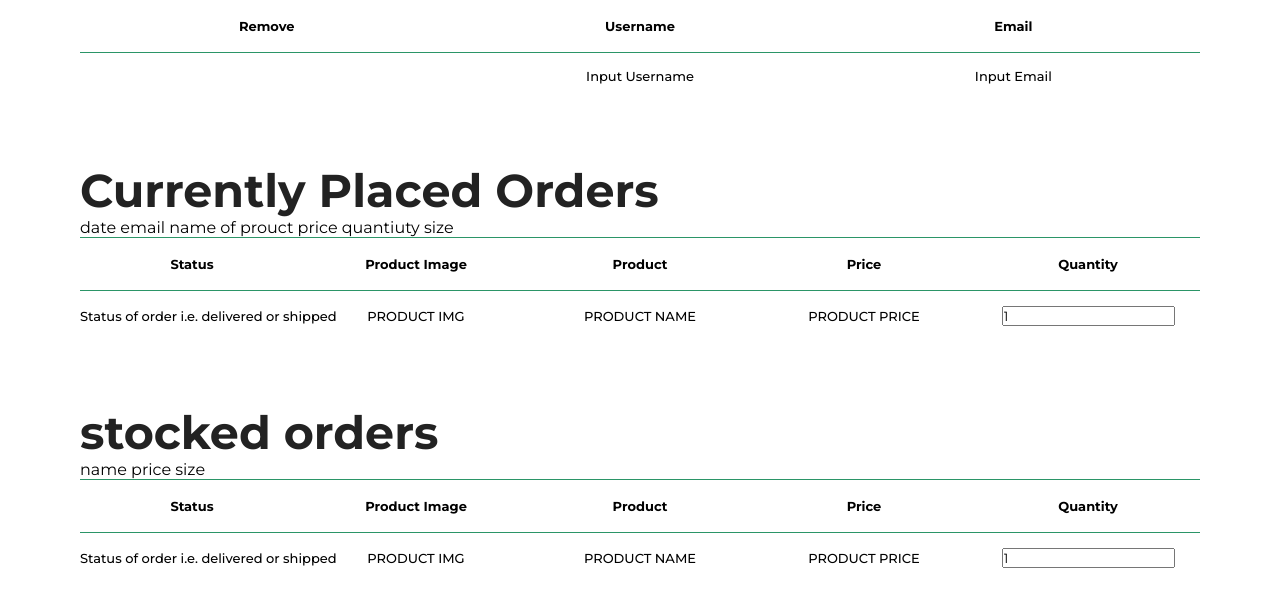
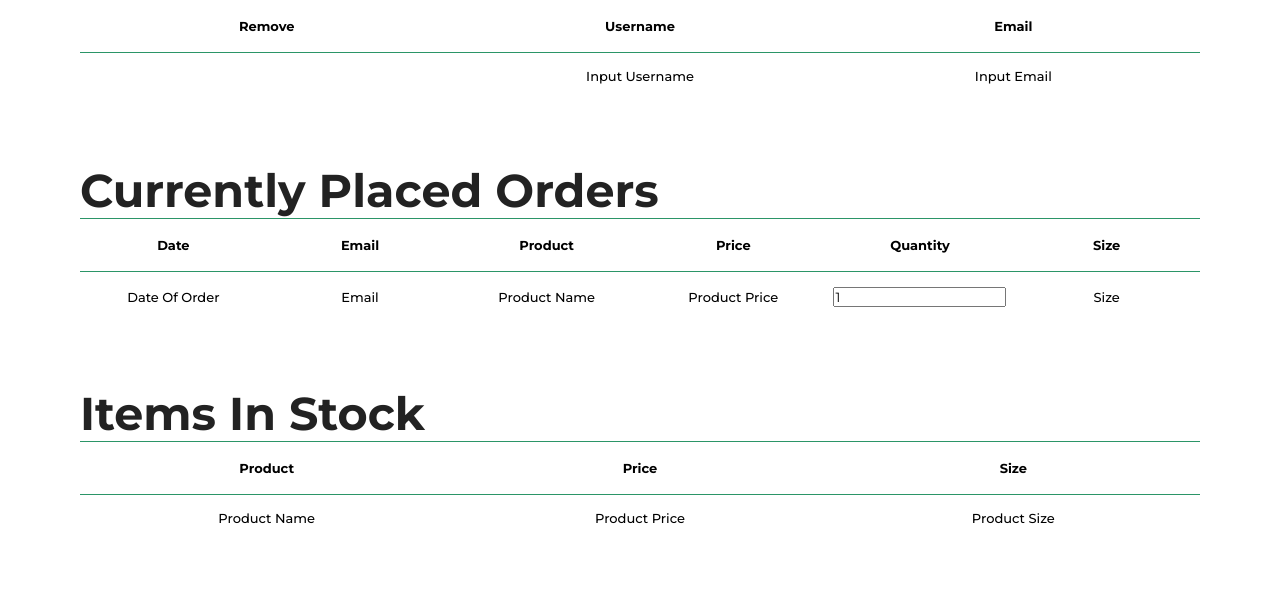
Before and after one commit to Zaryabv/Team37, a Django app: template Cleats/shop/shop/templates/admin.html in a window 1280 px wide. Shown: the part 214-822 px from the top of the page. After the commit the page ends 738 px from the top, so only its background shows below. Run offline with Django 3.2, Linux system fonts and the light colour scheme; the template is opened without the code that fills it, so the values that code supplies are empty; some libraries are stand-ins or nearby versions.

Commit message:
formatting and styles of admin page
admin tables of customer list, currently placed orders and items in stock

the descriptions for now will act as place holders for the info that will be received when incorporated with the back end

```diff
--- a/Cleats/shop/shop/templates/admin.html
+++ b/Cleats/shop/shop/templates/admin.html
@@ -30,10 +30,10 @@
             <li><a class="active" href="admin.html">Admin</a></li>
         </ul>
     </div>
-
     </section>
 
-    <section id="orders-page" class="section-p1">
+    <body>
+    <section id="admin-list-customer" class="section-p1">
         <table width=auto>
             <h2>Customer List</h2>
             <thead>
@@ -53,56 +53,50 @@
     </section>
 
 
-    <section id="orders-page" class="section-p1">
+    <section id="admin-order-placed" class="section-p1">
         <table width=auto>
-            <h2>Currently Placed Orders </h2>
-            <thead> date email name of prouct price quantiuty size
+            <h2>Currently Placed Orders</h2>
+            <thead>
                 <tr>
-                    <td>Status</td>
-                    <td>Product Image</td>
+                    <td>Date</td>
+                    <td>Email</td>
                     <td>Product</td>
                     <td>Price</td>
                     <td>Quantity</td>
+                    <td>Size</td>
                 </tr>
             </thead>
             <tbody>
                 <tr>
-                    <td>Status of order i.e. delivered or shipped</td>
-                    <td>PRODUCT IMG</td>
-                    <td>PRODUCT NAME</td>
-                    <td>PRODUCT PRICE</td>
+                    <td>Date Of Order</td>
+                    <td>Email</td>
+                    <td>Product Name</td>
+                    <td>Product Price</td>
                     <td><input type="number" value="1"></td>
-
+                    <td>Size</td>
                 </tr>
             </tbody>
         </table>
     </section>
 
-
-    <section id="orders-page" class="section-p1">
+    <section id="admin-items-stock" class="section-p1">
         <table width=auto>
-            <h2> stocked orders</h2>
+            <h2>Items In Stock</h2>
             <thead>
-                <tr>name price size
-                    <td>Status</td>
-                    <td>Product Image</td>
+                <tr>
                     <td>Product</td>
                     <td>Price</td>
-                    <td>Quantity</td>
+                    <td>Size</td>
                 </tr>
             </thead>
             <tbody>
                 <tr>
-                    <td>Status of order i.e. delivered or shipped</td>
-                    <td>PRODUCT IMG</td>
-                    <td>PRODUCT NAME</td>
-                    <td>PRODUCT PRICE</td>
-                    <td><input type="number" value="1"></td>
-
+                    <td>Product Name</td>
+                    <td>Product Price</td>
+                    <td>Product Size</td>
                 </tr>
             </tbody>
         </table>
     </section>
 
 </body>
-</body>
--- a/Cleats/shop/shop/templates/style.css
+++ b/Cleats/shop/shop/templates/style.css
@@ -480,7 +480,6 @@ sm-banner span {
 
 }
 
-
 #orders-page table thead {
     border: 1px solid #2b9567;
     border-left: none;
@@ -511,5 +510,124 @@ sm-banner span {
     margin-right: 16px;
     font-size: 17px;
     width: 800px;
+}
+
+/*styles for customer list table on admin page*/
+#admin-list-customer table {
+    width: 100%;
+    border-collapse: collapse;
+    table-layout: fixed;
+    white-space: nowrap;
 
 }
+
+#admin-list-customer table td:nth-child(1),
+#admin-list-customer table td:nth-child(2),
+#admin-list-customer table td:nth-child(3) {
+    width: 150px;
+    text-align: center;
+}
+
+#admin-list-customer table td:nth-child(3) input {
+    width: 70px;
+    padding: 10px 5px 10px 15px;
+}
+
+#admin-list-customer table thead {
+    border: 1px solid #2b9567;
+    border-left: none;
+    border-right: none;
+}
+
+#admin-list-customer table thead td {
+    font-weight: 700;
+    font-size: 13px;
+    padding: 18px 0;
+}
+
+#admin-list-customer table tbody tr td {
+    font-weight: 500;
+    font-size: 13px;
+    padding-top: 15px;
+}
+
+/*styles for currently placed orders table on admin page*/
+#admin-order-placed table {
+    width: 100%;
+    border-collapse: collapse;
+    table-layout: fixed;
+    white-space: nowrap;
+
+}
+
+#admin-order-placed table td:nth-child(1),
+#admin-order-placed table td:nth-child(2),
+#admin-order-placed table td:nth-child(3),
+#admin-order-placed table td:nth-child(4),
+#admin-order-placed table td:nth-child(5),
+#admin-order-placed table td:nth-child(6) {
+    width: 150px;
+    text-align: center;
+}
+
+#admin-order-placed table td:nth-child(3) input {
+    width: 70px;
+    padding: 10px 5px 10px 15px;
+}
+
+#admin-order-placed table thead {
+    border: 1px solid #2b9567;
+    border-left: none;
+    border-right: none;
+}
+
+#admin-order-placed table thead td {
+    font-weight: 700;
+    font-size: 13px;
+    padding: 18px 0;
+}
+
+#admin-order-placed table tbody tr td {
+    font-weight: 500;
+    font-size: 13px;
+    padding-top: 15px;
+}
+
+/*styles for items in stock table on admin page*/
+#admin-items-stock table {
+    width: 100%;
+    border-collapse: collapse;
+    table-layout: fixed;
+    white-space: nowrap;
+
+}
+
+#admin-items-stock table td:nth-child(1),
+#admin-items-stock table td:nth-child(2),
+#admin-items-stock table td:nth-child(3) {
+    width: 150px;
+    text-align: center;
+}
+
+#admin-items-stock table td:nth-child(3) input {
+    width: 70px;
+    padding: 10px 5px 10px 15px;
+}
+
+#admin-items-stock table thead {
+    border: 1px solid #2b9567;
+    border-left: none;
+    border-right: none;
+}
+
+#admin-items-stock table thead td {
+    font-weight: 700;
+    font-size: 13px;
+    padding: 18px 0;
+}
+
+#admin-items-stock table tbody tr td {
+    font-weight: 500;
+    font-size: 13px;
+    padding-top: 15px;
+}
```
